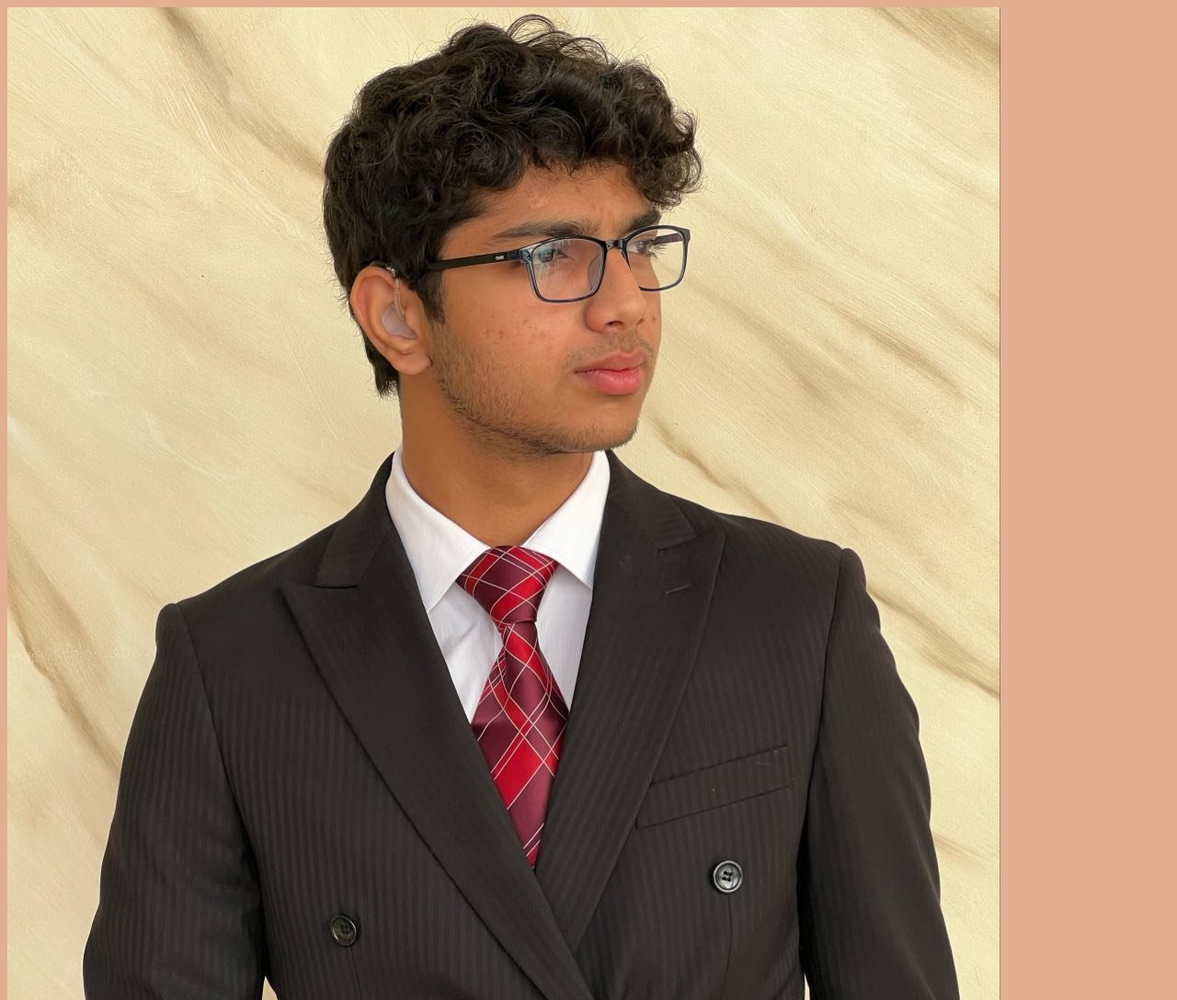
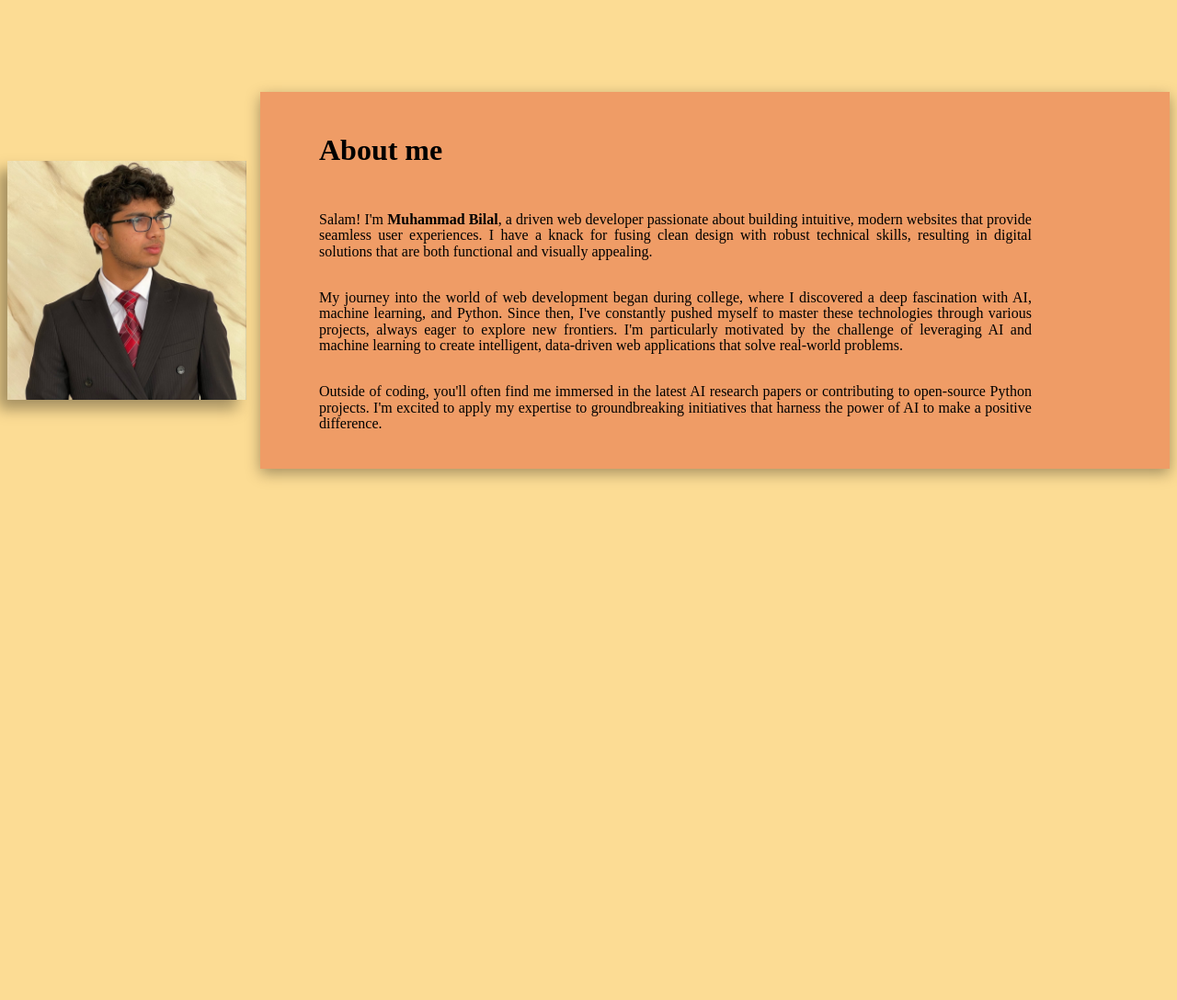
Before and after one commit to muhamad-bilal/homepage, a plain HTML site: page index.html in a window 1280 px wide. Shown: the top 1088 px of the page at 92% size. After the commit the page ends 800 px from the top, so only its background shows below. Drawn offline with Linux system fonts and the light colour scheme; a web font is replaced by a local one.

Commit message:
finished header

```diff
--- a/index.html
+++ b/index.html
@@ -5,12 +5,24 @@
     <meta http-equiv="X-UA-Compatible" content="IE=edge">
     <meta name="viewport" content="width=device-width, initial-scale=1.0">
     <link rel="stylesheet" href="style.css">
+    <link rel="preconnect" href="https://fonts.googleapis.com">
+    <link rel="preconnect" href="https://fonts.gstatic.com" crossorigin>
+    <link href="https://fonts.googleapis.com/css2?family=Abhaya+Libre:wght@400;500;600;700;800&display=swap" rel="stylesheet">
     <title>Homepage</title>
 </head>
 <body>
     <header>
-        <div class="hleft"><img id="img1" src="/Images/dp.jpg" alt="profile picture"></div>
-        <div class="hright">About me</div>
+        <div class="hleft"><img id="img1" src="dp.jpg" alt="profile picture"></div>
+        <div class="hright">
+            <h1>About me</h1>
+            <div class="about-text">
+                <p>Salam! I'm <b>Muhammad Bilal</b>, a driven web developer passionate about building intuitive, modern websites that provide seamless user experiences. I have a knack for fusing clean design with robust technical skills, resulting in digital solutions that are both functional and visually appealing.</p>
+                <p>My journey into the world of web development began during college, where I discovered a deep fascination with AI, machine learning, and Python. Since then, I've constantly pushed myself to master these technologies through various projects, always eager to explore new frontiers. I'm particularly motivated by the challenge of leveraging AI and machine learning to create intelligent, data-driven web applications that solve real-world problems.</p>
+                <p>Outside of coding, you'll often find me immersed in the latest AI research papers or contributing to open-source Python projects. I'm excited to apply my expertise to groundbreaking initiatives that harness the power of AI to make a positive difference.</p>
+            </div>
+        </div>
     </header>
+
+    <div class="headline"></div>
 </body>
 </html>
--- a/style.css
+++ b/style.css
@@ -1,3 +1,50 @@
 body{
-    background-color: #e4ae93;
+    background-color: #FCDC94;
 }
+header{
+    display: flex;
+    max-width: 1500px;
+    margin:auto;
+    margin-top: 100px;
+    gap: 15px;
+}
+.hleft{
+    display: flex;
+    align-items: center;
+}
+.hleft img {
+    width: 260px;
+    box-shadow: rgba(0, 0, 0, 0.35) -10px 10px 15px;
+    user-select: none;
+
+    /* opacity: 0;
+    filter: blur(5px);
+    transform: scale(1) translateX(-100%);
+    transition: all 1s ease-out; */
+}
+
+.hright{
+    background-color: #EF9C66;
+    padding: 1.5rem 4rem;
+    display: flex;
+    flex-direction: column;
+    justify-content: space-around;
+    box-shadow: rgba(0, 0, 0, 0.35) 0px 5px 15px;
+
+}
+h1{
+    font-family: "Abhaya Libre", serif;
+    font-weight: 700;
+    font-style: normal;
+}
+.about-text {
+    font-family: "Abhaya Libre", serif;
+    font-weight: 400;
+    font-style: normal;
+    margin-top: 10px;
+    padding-right: 10%;
+    line-height: 1.1em;
+    text-align: justify;
+    display: flex;
+    flex-direction: column;
+}
```
Also changed, not shown: dp.jpg (renamed from Images/dp.jpg).
